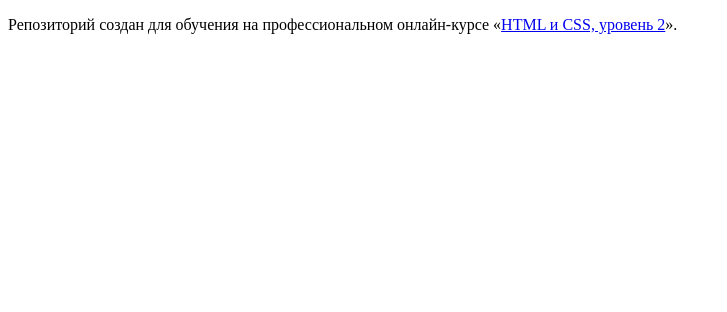
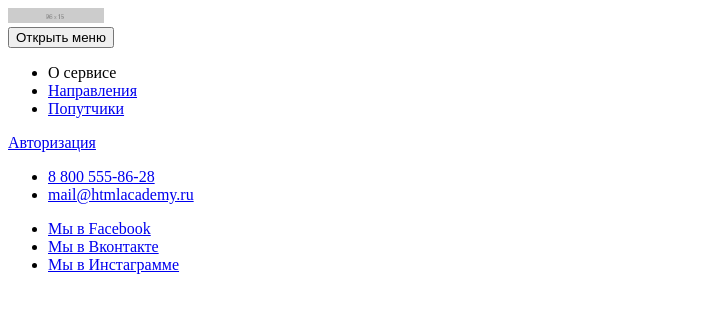
Before and after one commit to kusyash/1521379-pognali-21, a website: page source/index.html in a window 1280 px wide. Shown: the whole page, without its empty margins (0-727 px from the left). Drawn offline with Linux system fonts and the light colour scheme.

Commit message:
начало разметки

```diff
--- a/source/index.html
+++ b/source/index.html
@@ -1,12 +1,55 @@
 <!DOCTYPE html>
-<html lang="ru">
+<html class="page" lang="ru">
   <head>
     <meta charset="utf-8">
     <title>HTML Academy: Погнали</title>
   </head>
-  <body>
-
-    <p>Репозиторий создан для обучения на профессиональном онлайн‑курсе «<a href="https://htmlacademy.ru/intensive/adaptive">HTML и CSS, уровень 2</a>».</p>
-
+  <body class="page__body">
+    <header class="page-header page-header--scroll">
+      <div class="page-header__top">
+        <div class="page-header__logo">
+          <a class="page-header__logotype-image">
+            <img src="img/placeholder-96x15.png" alt="Логотип сайта «Погнали?»" width="96" height="15">
+          </a>
+        </div>
+        <nav class="main-navigation_wrapper">
+          <button class="main-navigation__toggle" type="button">
+            <span class="visually-hidden">Открыть меню</span>
+          </button>
+          <ul class="main-navigation__site-list site-list">
+            <li class="site-list__item">
+              <a class="site-list__link">О сервисе</a>
+            </li>
+            <li class="site-list__item">
+              <a class="site-list__link" href="form.html">Направления</a>
+            </li>
+            <li class="site-list__item">
+              <a class="site-list__link" href="catalog.html">Попутчики</a>
+            </li>
+          </ul>
+          <div class="main-navigation__list user-login">
+            <a class="user-login__link" href="#">Авторизация</a>
+          </div>
+          <ul class="main-navigation__user-list user-list">
+            <li class="user-list__item">
+              <a class="user-list__link" href="tel:+78005558628">8 800 555-86-28</a>
+            </li>
+            <li class="user-list__item">
+              <a class="user-list__link" href="mailto:mail@htmlacademy.ru">mail@htmlacademy.ru</a>
+            </li>
+          </ul>
+          <ul class="main-navigation__social-list social-list">
+            <li class="social-list__item">
+              <a class="social-list__link" href="#">Мы в Facebook</a></li>
+            <li class="social-list__item">
+              <a class="social-list__link" href="#">Мы в Вконтакте</a>
+            </li>
+            <li class="social-list__item">
+              <a class="social-list__link" href="#">Мы в Инстаграмме</a>
+            </li>
+          </ul>
+        </nav>
+      </div>
+    </header>
   </body>
 </html>
```
Also changed, not shown: source/img/placeholder-96x15.png (added).
